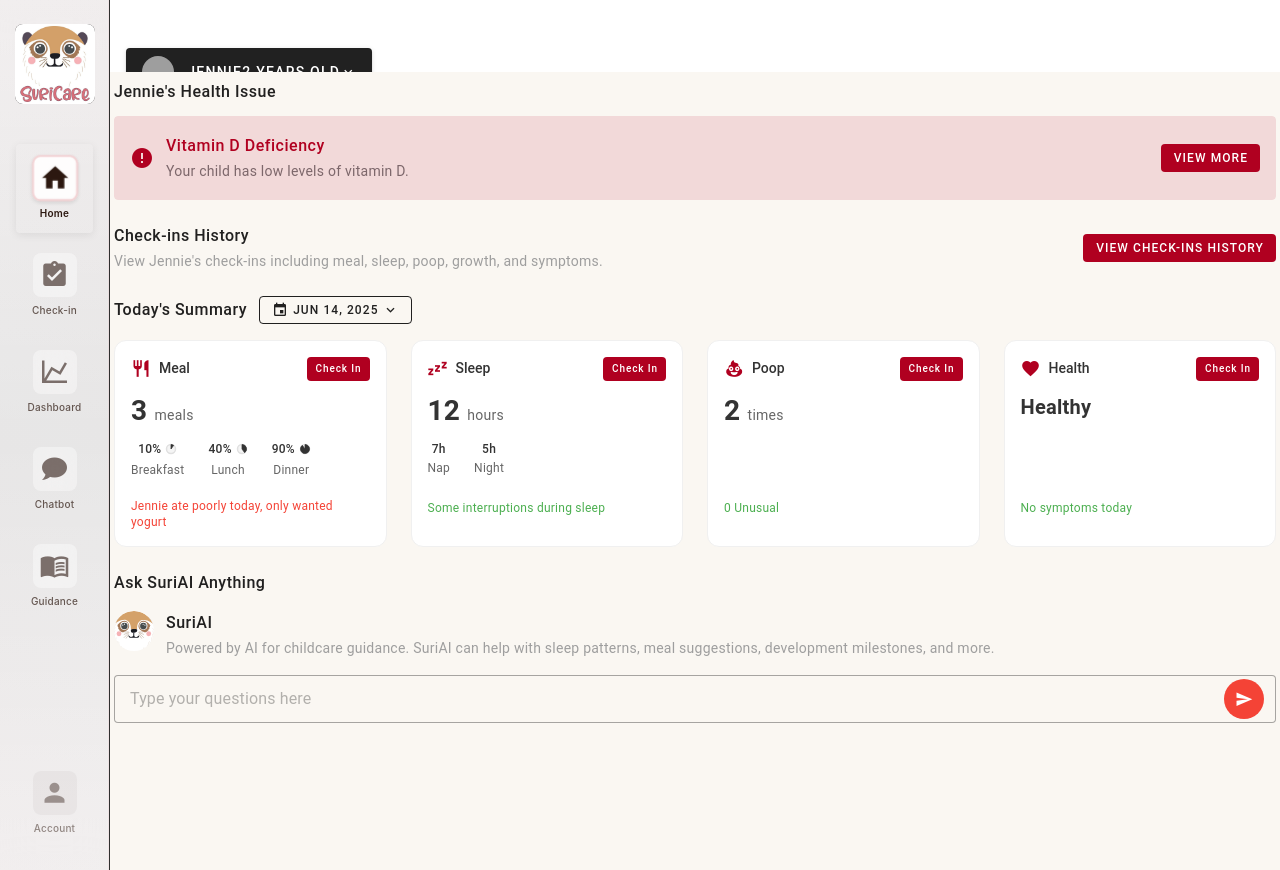
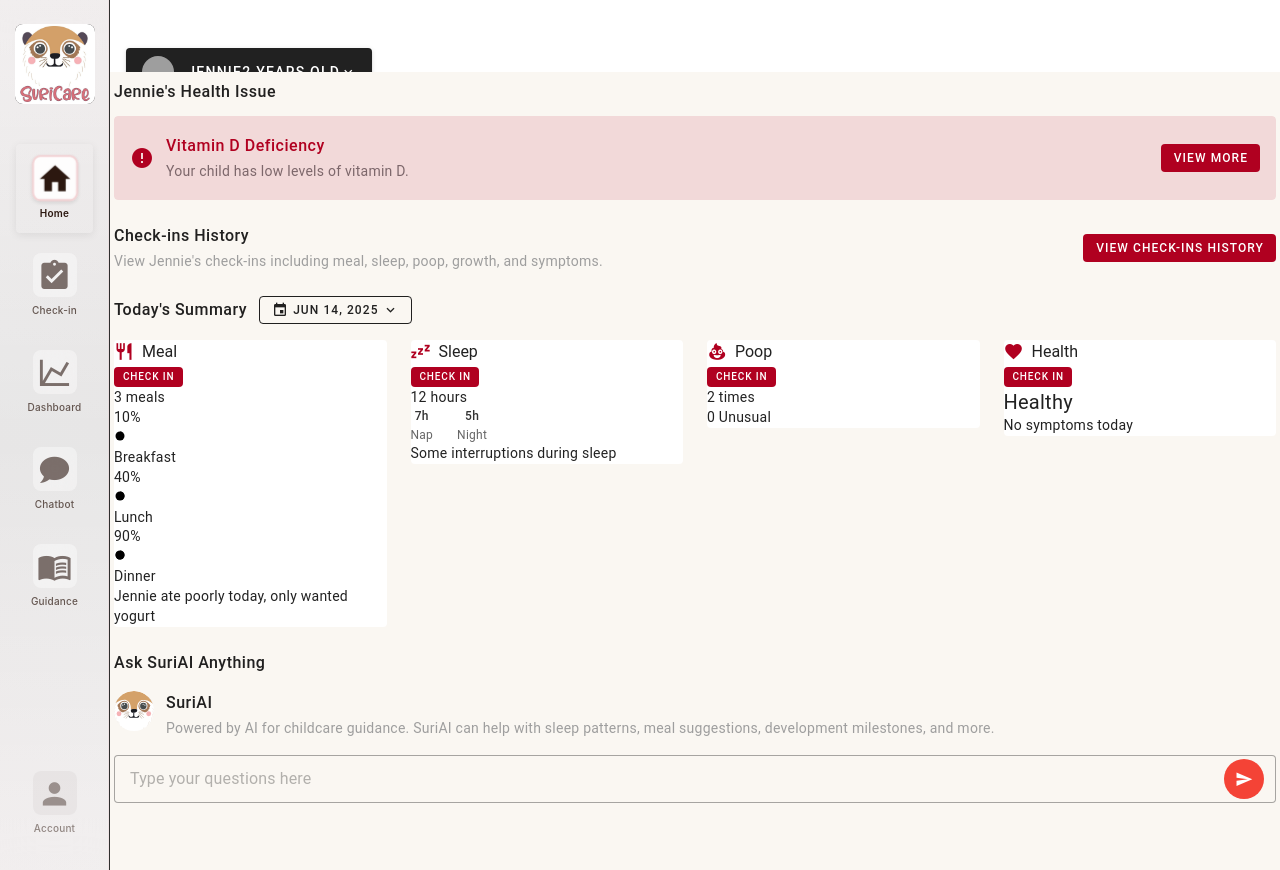
Before and after one commit to weichingtay/SuriCare, a Vue app in the folder frontend/: page / in a window 1280 px wide. Built offline with nearby package versions, Linux system fonts and the light colour scheme; grey boxes are pictures that could not be loaded; a small style sheet from the web is missing.

Commit message:
conslidated styles for MealSummary

```diff
--- a/frontend/src/components/BaseSummaryCard.vue
+++ b/frontend/src/components/BaseSummaryCard.vue
@@ -96,86 +96,4 @@
 </script>
 
 <style scoped>
-    .summary-card {
-        background: white;
-        border: 1px solid #f0f0f0;
-        border-radius: 12px;
-        padding: 16px;
-        height: 100%;
-        min-height: 200px;
-    }
-
-    .card-header {
-        display: flex;
-        align-items: center;
-        justify-content: space-between;
-        margin-bottom: 16px;
-    }
-
-    .card-title {
-        font-size: 14px;
-        font-weight: 500;
-        color: #333;
-    }
-
-    .check-in-btn {
-        font-size: 10px !important;
-        padding: 4px 8px !important;
-        height: 24px !important;
-        min-width: auto !important;
-        text-transform: none !important;
-    }
-
-    .card-content {
-        padding: 0 !important;
-        display: flex;
-        flex-direction: column;
-        justify-content: space-between;
-        min-height: 120px;
-    }
-
-    .content-wrapper {
-        flex: 0 1 auto;
-    }
-
-    .main-value {
-        font-size: 28px;
-        font-weight: 600;
-        color: #333;
-        line-height: 1;
-        margin-bottom: 16px;
-    }
-
-    .unit {
-        font-size: 14px;
-        font-weight: 400;
-        color: #666;
-    }
-
-    .breakdown-section {
-        margin-bottom: 12px;
-    }
-
-    .status-note {
-        font-size: 12px;
-        margin-top: auto;
-        line-height: 1.3;
-        padding-top: 8px;
-    }
-
-    .status-positive {
-        color: #4caf50;
-    }
-
-    .status-negative {
-        color: #f44336;
-    }
-
-    .status-warning {
-        color: #ff9800;
-    }
-
-    .status-neutral {
-        color: #666;
-    }
 </style>
--- a/frontend/src/components/MealsSummaryCard.vue
+++ b/frontend/src/components/MealsSummaryCard.vue
@@ -15,12 +15,9 @@
             <span class="breakdown-value">{{ meal.percentage }}%</span>
             <div class="pie-chart-icon">
               <svg width="12" height="12" viewBox="0 0 16 16">
-                <circle cx="8" cy="8" r="6" fill="#f5f5f5" stroke="#e0e0e0" stroke-width="2"/>
+                <circle cx="8" cy="8" r="6"/>
                 <path
                   :d="getPieSlicePath(meal.percentage)"
-                  fill="#333"
-                  stroke="#333"
-                  stroke-width="1"
                   :class="{ 'filled': meal.percentage > 0 }"
                 />
               </svg>
@@ -92,43 +89,7 @@ const handleCheckIn = () => {
 </script>
 
 <style scoped>
-.meal-breakdown {
-  display: flex;
-  gap: 24px;
-}
 
-.breakdown-item {
-  display: flex;
-  flex-direction: column;
-  align-items: center;
-}
 
-.meal-icon-group {
-  display: flex;
-  align-items: center;
-  gap: 4px;
-  margin-bottom: 4px;
-}
 
-.pie-chart-icon {
-  display: flex;
-  align-items: center;
-  justify-content: center;
-}
-
-.pie-chart-icon .filled {
-  fill: #333 !important;
-}
-
-.breakdown-value {
-  font-size: 12px;
-  font-weight: 500;
-  color: #333;
-}
-
-.breakdown-label {
-  font-size: 12px;
-  color: #666;
-  text-align: center;
-}
 </style>
--- a/frontend/src/styles/_components.scss
+++ b/frontend/src/styles/_components.scss
@@ -6,4 +6,5 @@
 @use 'components/dialog';
 @use 'components/cards';
 @use 'components/alerts';
+@use 'components/charts';
 @forward 'components/navigation';
--- a/frontend/src/styles/_themes.scss
+++ b/frontend/src/styles/_themes.scss
@@ -12,25 +12,27 @@ body, .v-application {
 
 // Header background
 .header-background {
-  background: linear-gradient(135deg,
-    rgba(255, 182, 193, 0.9) 0%,
-    rgba(255, 160, 180, 0.7) 50%,
-    rgba(255, 140, 165, 0.5) 100%
+  background: linear-gradient(180deg,
+    $glass-white 0%,
+    $glass-white-lighter 50%,
+    $glass-white 100%
   );
-  backdrop-filter: blur(20px);
-  -webkit-backdrop-filter: blur(20px);
+
+  backdrop-filter: blur($glass-blur-md);
+  -webkit-backdrop-filter: blur($glass-blur-md);
+  border-bottom: 1px solid $glass-pink-border;
 }
 
 // Navigation background
 .nav-background {
   background: linear-gradient(180deg,
-    rgba(255, 255, 255, 0.95) 0%,
-    rgba(255, 255, 255, 0.9) 50%,
-    rgba(255, 255, 255, 0.95) 100%
+    $glass-white 0%,
+    $glass-white-lighter 50%,
+    $glass-white 100%
   );
-  backdrop-filter: blur(20px);
-  -webkit-backdrop-filter: blur(20px);
-  border-right: 1px solid rgba(255, 182, 193, 0.1);
+  backdrop-filter: blur($glass-blur-md);
+  -webkit-backdrop-filter: blur($glass-blur-md);
+  border-right: 1px solid $glass-pink-border;
 
   &::before {
     content: '';
@@ -40,32 +42,32 @@ body, .v-application {
     right: 0;
     bottom: 0;
     background: linear-gradient(45deg,
-      rgba(255, 182, 193, 0.03) 0%,
-      rgba(255, 160, 180, 0.02) 50%,
-      rgba(255, 140, 165, 0.03) 100%
+      $glass-pink-very-light 0%,
+      $glass-pink-very-light-alt 50%,
+      $glass-pink-very-light-alt2 100%
     );
   }
 }
 
 // Card glassmorphism effect
 .v-card {
-  background: rgba(255, 255, 255, 0.9);
-  backdrop-filter: blur(20px);
-  border: 1px solid rgba(255, 255, 255, 0.2);
+  background: $glass-white;
+  backdrop-filter: blur($glass-blur-md);
+  border: 1px solid $glass-border;
   box-shadow: $shadow-sm;
 }
 
 // Form field glassmorphism
 .v-field {
-  background: rgba(255, 255, 255, 0.8);
-  backdrop-filter: blur(10px);
+  background: $glass-white-lighter;
+  backdrop-filter: blur($glass-blur-sm);
 
   &--focused {
-    background: rgba(255, 255, 255, 0.95);
+    background: $glass-white-light;
   }
 }
 
 // Alert glassmorphism
 .v-alert {
-  backdrop-filter: blur(10px);
+  backdrop-filter: blur($glass-blur-sm);
 }
--- a/frontend/src/styles/_variables.scss
+++ b/frontend/src/styles/_variables.scss
@@ -7,6 +7,23 @@ $app-beige-light: #fcfaf7;      // Lighter beige
 $app-grey: #8b7765;             // Warm grey
 $app-grey-light: #a69589;       // Light warm grey
 $app-grey-lightest: #f5f2ed;    // Very light warm grey
+
+// Glassmorphism colors
+$glass-white: rgba(255, 255, 255, 0.9);
+$glass-white-light: rgba(255, 255, 255, 0.95);
+$glass-white-lighter: rgba(255, 255, 255, 0.8);
+$glass-pink-light: rgba(255, 182, 193, 0.9);
+$glass-pink-medium: rgba(255, 160, 180, 0.7);
+$glass-pink-dark: rgba(255, 140, 165, 0.5);
+$glass-pink-very-light: rgba(255, 182, 193, 0.03);
+$glass-pink-very-light-alt: rgba(255, 160, 180, 0.02);
+$glass-pink-very-light-alt2: rgba(255, 140, 165, 0.03);
+$glass-border: rgba(255, 255, 255, 0.2);
+$glass-pink-border: rgba(255, 182, 193, 0.1);
+
+// Glassmorphism properties
+$glass-blur-sm: 10px;
+$glass-blur-md: 20px;
 
 // Spacing
 $spacing-xs: 4px;
@@ -54,7 +71,7 @@ $font-child: 'Inter', 'Comic Sans MS', cursive;
 
 
 // Navigation specific
-$nav-icon-size: 30px;
+$nav-icon-size: 35px;
 $nav-icon-wrapper-size: 44px;
 $nav-icon-active-color: $app-text-primary;
 $nav-icon-inactive-color: rgba($app-text-primary, 0.6);
@@ -78,3 +95,22 @@ $shadow-lg: 0 4px 12px rgba(0, 0, 0, 0.12);
 
 // Transitions
 $transition-base: all 0.3s cubic-bezier(0.4, 0, 0.2, 1);
+
+// Child component specific
+$child-border-radius: 14px;
+$child-border-radius-sm: 10px;
+$child-min-width: 180px;
+$child-dropdown-min-width: 200px;
+$child-avatar-border: 2px solid rgba(255, 182, 193, 0.3);
+$child-shadow-hover: 0 6px 25px rgba(0, 0, 0, 0.12);
+$child-shadow-base: 0 4px 20px rgba(0, 0, 0, 0.08);
+$child-shadow-dropdown: 0 15px 35px rgba(0, 0, 0, 0.12);
+$child-icon-size: 32px;
+$child-icon-shadow-height: rgba(102, 187, 255, 0.3);
+$child-icon-shadow-weight: rgba(255, 142, 198, 0.3);
+
+// Status colors
+$status-positive: #4caf50;
+$status-negative: #f44336;
+$status-warning: #ff9800;
+$status-neutral: $app-text-secondary;
--- /dev/null
+++ b/frontend/src/styles/components/_charts.scss
@@ -0,0 +1,76 @@
+@use '../variables' as *;
+
+// Chart variables in Summary Card
+$chart-icon-size: 12px;
+$chart-icon-viewbox: 16px;
+$chart-circle-radius: 6px;
+$chart-circle-fill: #f5f5f5;
+$chart-circle-stroke: #e0e0e0;
+$chart-circle-stroke-width: 2px;
+$chart-slice-fill: #333;
+$chart-slice-stroke: #333;
+$chart-slice-stroke-width: 1px;
+
+// Chart mixins
+@mixin chart-icon-base {
+  display: flex;
+  align-items: center;
+  justify-content: center;
+}
+
+@mixin chart-slice {
+  fill: $chart-slice-fill;
+  stroke: $chart-slice-stroke;
+  stroke-width: $chart-slice-stroke-width;
+
+  &.filled {
+    fill: $chart-slice-fill !important;
+  }
+}
+.breakdown-item {
+  display: flex;
+  flex-direction: column;
+  align-items: center;
+}
+.breakdown-label {
+  font-size: 12px;
+  color: $app-text-secondary;
+  text-align: center;
+}
+
+.meal-icon-group {
+  display: flex;
+  align-items: center;
+  gap: $spacing-xs;
+  margin-bottom: $spacing-xs;
+  &.breakdown-value {
+    font-size: 11px;
+    font-weight: 499;
+    color: $app-text-primary;
+    margin-bottom: 1px;
+  }
+}
+
+// Chart classes
+.pie-chart-icon {
+  @include chart-icon-base;
+
+  svg {
+    width: $chart-icon-size;
+    height: $chart-icon-size;
+    // viewBox: 0 0 $chart-icon-viewbox $chart-icon-viewbox;
+
+    circle {
+      cx: calc($chart-icon-viewbox / 2);
+      cy: calc($chart-icon-viewbox / 2);
+      r: $chart-circle-radius;
+      fill: $chart-circle-fill;
+      stroke: $chart-circle-stroke;
+      stroke-width: $chart-circle-stroke-width;
+    }
+
+    path {
+      @include chart-slice;
+    }
+  }
+}
--- a/frontend/src/styles/components/_summary.scss
+++ b/frontend/src/styles/components/_summary.scss
@@ -58,6 +58,10 @@
 
 .breakdown-section {
   margin-bottom: 12px;
+  display: flex;
+  flex-direction: column;
+  align-items: center;
+  text-align: center;
 }
 
 .status-note {
@@ -74,44 +78,10 @@
   gap: 24px;
 }
 
-.breakdown-item {
-  display: flex;
-  flex-direction: column;
-  align-items: center;
-}
 
-.meal-icon-group {
-  display: flex;
-  align-items: center;
-  gap: $spacing-xs;
-  margin-bottom: $spacing-xs;
-}
-
-.pie-chart-icon {
-  display: flex;
-  align-items: center;
-  justify-content: center;
-
-  .filled {
-    fill: $app-text-primary;
-  }
-}
-
-.breakdown-value {
-  font-size: 12px;
-  font-weight: 500;
-  color: $app-text-primary;
-  margin-bottom: 2px;
-}
-
-.breakdown-label {
-  font-size: 12px;
-  color: $app-text-secondary;
-  text-align: center;
-}
 
 // Status styles
-.status-positive { color: #4caf50; }
-.status-negative { color: #f44336; }
-.status-warning { color: #ff9800; }
-.status-neutral { color: $app-text-secondary; }
+.status-positive { color: $status-positive; }
+.status-negative { color: $status-negative; }
+.status-warning { color: $status-warning; }
+.status-neutral { color: $status-neutral; }
```
Also changed, not shown: frontend/src/styles/components/_child.scss (+39 -39 lines), 1 other file (tests, documents, lock files or other folders).
